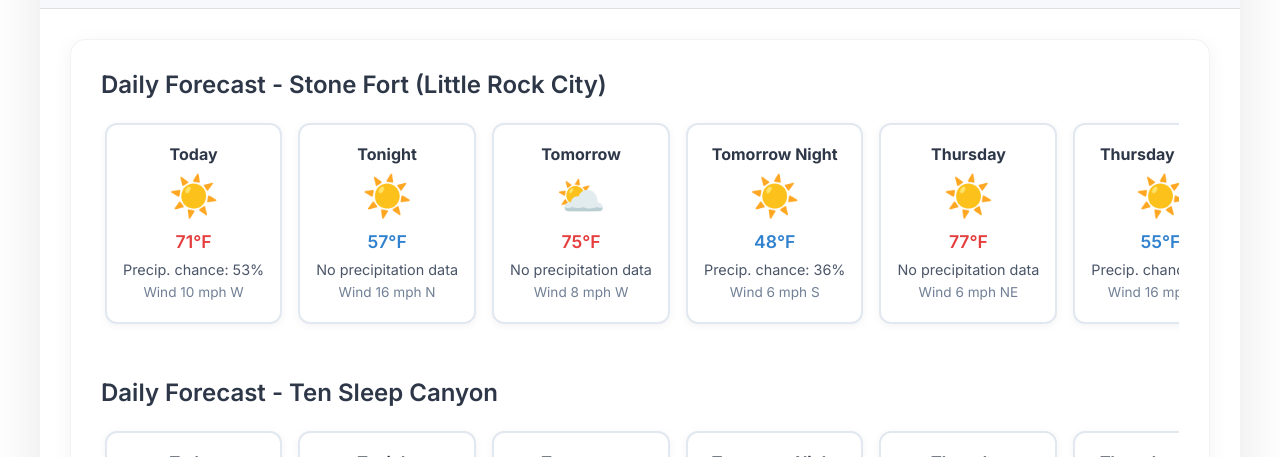
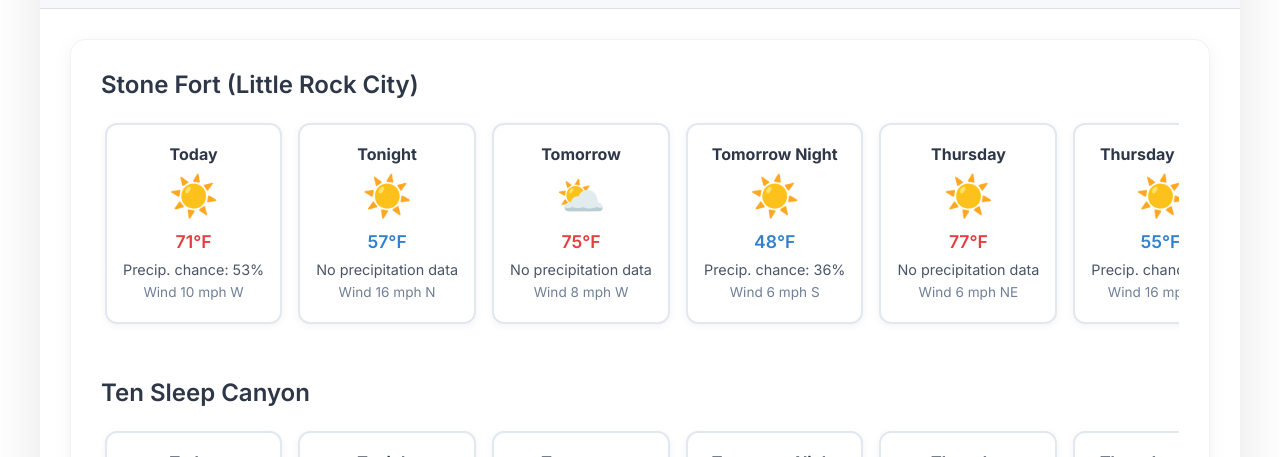
Before and after one commit to mnaylor5/climbing-weather-ts, a React (Vite) app: page / in a window 1280 px wide. Shown: the part 304-761 px from the top of the page. Built offline with nearby package versions, Linux system fonts and the light colour scheme; no server answers.

Commit message:
remove daily forecast language from plot title

```diff
--- a/src/components/ForecastTable.tsx
+++ b/src/components/ForecastTable.tsx
@@ -97,7 +97,7 @@ const ForecastTable: React.FC<ForecastTableProps> = ({ weatherData }) => {
         return (
           <div key={areaData.areaKey} style={{ marginBottom: index < weatherData.length - 1 ? '40px' : '0' }}>
             <h2 style={{ marginBottom: '20px', color: '#2d3748', fontSize: '1.5rem', fontWeight: '600' }}>
-              Daily Forecast - {areaData.areaName}
+              {areaData.areaName}
             </h2>
 
             <div className="forecast-tiles-container">
```
Also changed, not shown: 1 other file (tests, documents, lock files or other folders).
